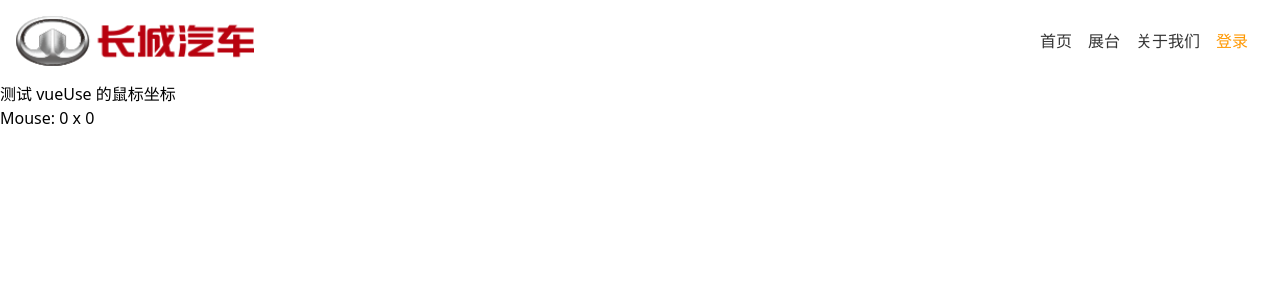
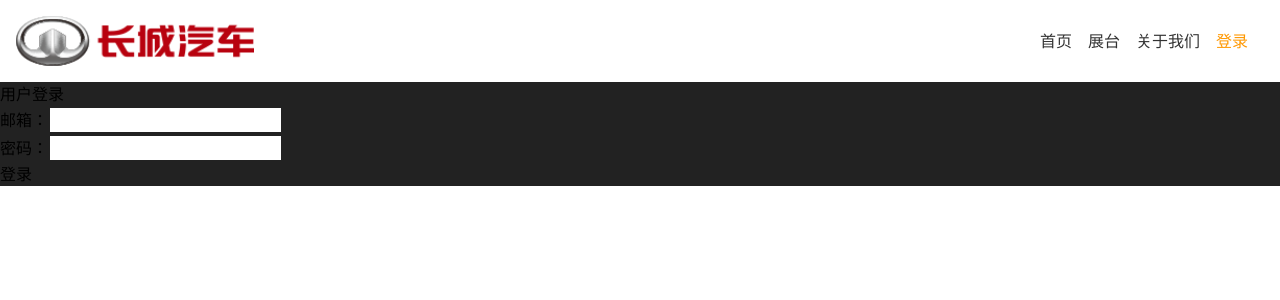
Before and after one commit to zhaoyuanmeng/car3D, a Vue app: page /login in a window 1280 px wide. Shown: the top 300 px of the page. Built offline with nearby package versions, Linux system fonts and the light colour scheme.

Commit message:
web add car model

```diff
--- a/package.json
+++ b/package.json
@@ -14,6 +14,7 @@
     "preview": "vite preview"
   },
   "dependencies": {
+    "@rollup/plugin-babel": "^6.0.3",
     "@vueuse/core": "^8.9.2",
     "@vueuse/integrations": "8.9.1",
     "axios": "^0.27.2",
@@ -24,6 +25,8 @@
     "vue-router": "^4.1.2"
   },
   "devDependencies": {
+    "@babel/core": "^7.21.8",
+    "@babel/preset-env": "^7.21.5",
     "@commitlint/cli": "^17.0.3",
     "@commitlint/config-conventional": "^17.0.3",
     "@types/node": "^18.0.3",
--- a/src/pages/carsview.vue
+++ b/src/pages/carsview.vue
@@ -1,110 +1,94 @@
 <template>
-  <div class="container">
-    <div
-      class="panel w-full"
-      ref="canvasContainer"
-      @mousedown="onMouseDown"
-      @mousemove="onMouseMove"
-      @mouseup="onMouseUp"
-    ></div>
+  <div ref="container"></div>
+  <div class="controls">
+    <label for="color">Car Color:</label>
+    <input type="color" id="color" v-model="carColor" @input="changeCarColor" />
   </div>
 </template>
 
-<script lang="ts">
-import { defineComponent, onMounted, ref } from 'vue';
+<script>
 import * as THREE from 'three';
+import { GLTFLoader } from 'three/examples/jsm/loaders/GLTFLoader';
+import { OrbitControls } from 'three/examples/jsm/controls/OrbitControls';
 
-export default defineComponent({
-  name: 'Carsview',
-  setup() {
-    const canvasContainer = ref<HTMLDivElement | null>(null);
-    const mouseDownPosition = ref<{ x: number; y: number } | null>(null);
+export default {
+  name: 'CarsView',
+  data() {
+    return {
+      carColor: '#ff0000', // 默认车辆颜色为红色
+      carModel: null,
+    };
+  },
+  mounted() {
+    this.loadModel();
+  },
+  methods: {
+    loadModel() {
+      const container = this.$refs.container;
+
+      // 创建场景
+      const scene = new THREE.Scene();
+
+      // 创建渲染器
+      const renderer = new THREE.WebGLRenderer();
+      renderer.setSize(window.innerWidth, window.innerHeight);
+      container.appendChild(renderer.domElement);
+
+      // 创建相机
       const camera = new THREE.PerspectiveCamera(
         75,
         window.innerWidth / window.innerHeight,
         0.1,
         1000,
       );
-
-    onMounted(() => {
-      if (canvasContainer.value) {
-        // 创建场景
-        const scene = new THREE.Scene();
-
-        // 创建渲染器
-        const renderer = new THREE.WebGLRenderer();
-        renderer.setSize(window.innerWidth, window.innerHeight);
-        canvasContainer.value.appendChild(renderer.domElement);
-
-        // 创建正方形
-        const geometry = new THREE.BoxGeometry();
-        const material = new THREE.MeshBasicMaterial({ color: 0x00ff00 });
-        const cube = new THREE.Mesh(geometry, material);
-        scene.add(cube);
-
-        // 调整视角
       camera.position.z = 5;
 
-        // 动画循环
-        const animate = function () {
+      // 创建光源
+      const light = new THREE.DirectionalLight(0xffffff, 1);
+      light.position.set(1, 1, 1).normalize();
+      scene.add(light);
+
+      // 使用GLTFLoader加载汽车模型
+      const loader = new GLTFLoader();
+      loader.load(
+        '../../public/lamborghini_aventador_svj_sdc__free.glb',
+        (gltf) => {
+          const carModel = gltf.scene;
+          scene.add(carModel);
+
+          // 添加OrbitControls控制器
+          const controls = new OrbitControls(camera, renderer.domElement);
+          controls.update();
+
+          // 渲染场景
+          function animate() {
             requestAnimationFrame(animate);
-
-          // 旋转正方形
-          cube.rotation.x += 0.01;
-          cube.rotation.y += 0.01;
-
-          // 渲染场景和相机
+            carModel.rotation.y += 0.01;
             renderer.render(scene, camera);
+          }
+          animate();
+        },
+      );
+    },
+  },
 };
-
-        animate();
-      }
-    });
-
-    const onMouseDown = (event: MouseEvent) => {
-      mouseDownPosition.value = { x: event.clientX, y: event.clientY };
-    };
-
-    const onMouseMove = (event: MouseEvent) => {
-      if (mouseDownPosition.value) {
-        const { x: startX, y: startY } = mouseDownPosition.value;
-        const { clientX, clientY } = event;
-
-        const deltaX = (clientX - startX) * 0.005;
-        const deltaY = (clientY - startY) * 0.005;
-
-        camera.rotation.y += deltaX;
-        camera.rotation.x += deltaY;
-
-        mouseDownPosition.value = { x: clientX, y: clientY };
-      }
-    };
-
-    const onMouseUp = () => {
-      mouseDownPosition.value = null;
-    };
-
-    return {
-      canvasContainer,
-      onMouseDown,
-      onMouseMove,
-      onMouseUp,
-    };
-  },
-});
 </script>
 
 <style scoped>
 .container {
   display: flex;
-  flex-direction: column;
-  align-items: center;
-  justify-content: center;
   height: 100vh;
 }
+.model-container {
+  flex: 1;
+}
 
-.panel {
-  width: 100%;
-  height: 100%;
+.controls {
+  width: 200px;
+  background-color: #f0f0f0;
+  padding: 16px;
+  position: absolute;
+  right: 0;
+  top: 100px;
 }
 </style>
--- a/src/pages/login.vue
+++ b/src/pages/login.vue
@@ -1,20 +1,61 @@
 <template>
-  <h1>测试 vueUse 的鼠标坐标</h1>
-  <h3>Mouse: {{ x }} x {{ y }}</h3>
+  <div class="bg-primary min-h-screen flex items-center justify-center">
+    <div class="container mx-auto p-8 bg-white rounded-lg shadow-lg">
+      <h1 class="text-4xl font-bold text-gray-800 mb-8">用户登录</h1>
+      <form class="space-y-4">
+        <div>
+          <label for="email" class="text-gray-800">邮箱：</label>
+          <input
+            type="email"
+            id="email"
+            class="w-full p-2 rounded-md bg-gray-100 text-gray-800"
+          />
+        </div>
+        <div>
+          <label for="password" class="text-gray-800">密码：</label>
+          <input
+            type="password"
+            id="password"
+            class="w-full p-2 rounded-md bg-gray-100 text-gray-800"
+          />
+        </div>
+        <button
+          class="w-full py-2 rounded-md bg-gradient-to-r from-red-500 via-red-600 to-red-500 text-white font-bold transition duration-300 hover:from-red-600 hover:via-red-700 hover:to-red-600"
+        >
+          登录
+        </button>
+      </form>
+    </div>
+  </div>
 </template>
+
 <script lang="ts">
 import { defineComponent } from 'vue';
-import { useMouse } from '@vueuse/core';
 
 export default defineComponent({
-  name: 'VueUse',
-  setup() {
-    const { x, y } = useMouse();
-
-    return {
-      x,
-      y,
-    };
-  },
+  name: 'Login',
 });
 </script>
+
+<style scoped>
+.container {
+  max-width: 400px;
+}
+
+.bg-primary {
+  background-color: #222;
+}
+
+input[type='email'],
+input[type='password'] {
+  border: 2px solid transparent;
+  background-clip: padding-box;
+  transition: border-color 0.3s;
+}
+
+input[type='email']:focus,
+input[type='password']:focus {
+  border-color: #ff9800;
+  outline: none;
+}
+</style>
--- a/vite.config.ts
+++ b/vite.config.ts
@@ -1,17 +1,24 @@
 import { defineConfig } from 'vite';
 import vue from '@vitejs/plugin-vue';
+import babel from '@rollup/plugin-babel';
 
 import path from 'path';
 
 export default defineConfig({
-  plugins: [vue()],
+  plugins: [
+    vue(),
+    babel({
+      babelHelpers: 'bundled',
+      exclude: 'node_modules/**',
+    }),
+  ],
   resolve: {
     alias: {
       '@': path.resolve(__dirname, './src'),
     },
   },
   optimizeDeps: {
-    include: ['axios', 'lodash'],
+    include: ['axios', 'lodash', 'three'],
   },
   build: {
     minify: 'terser',
```
Also changed, not shown: .babelrc (added), 2 other files (tests, documents, lock files or other folders). Lines whose indentation alone changed are shown as unchanged.
